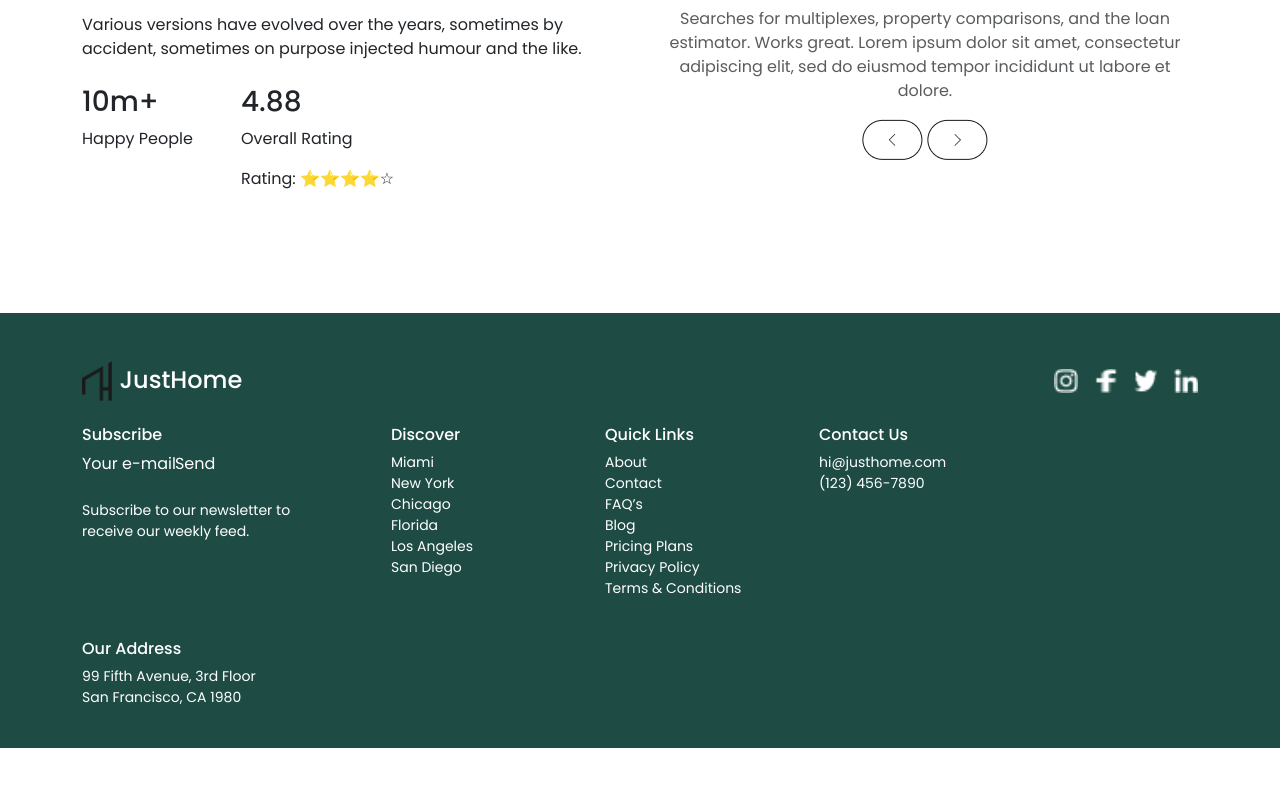
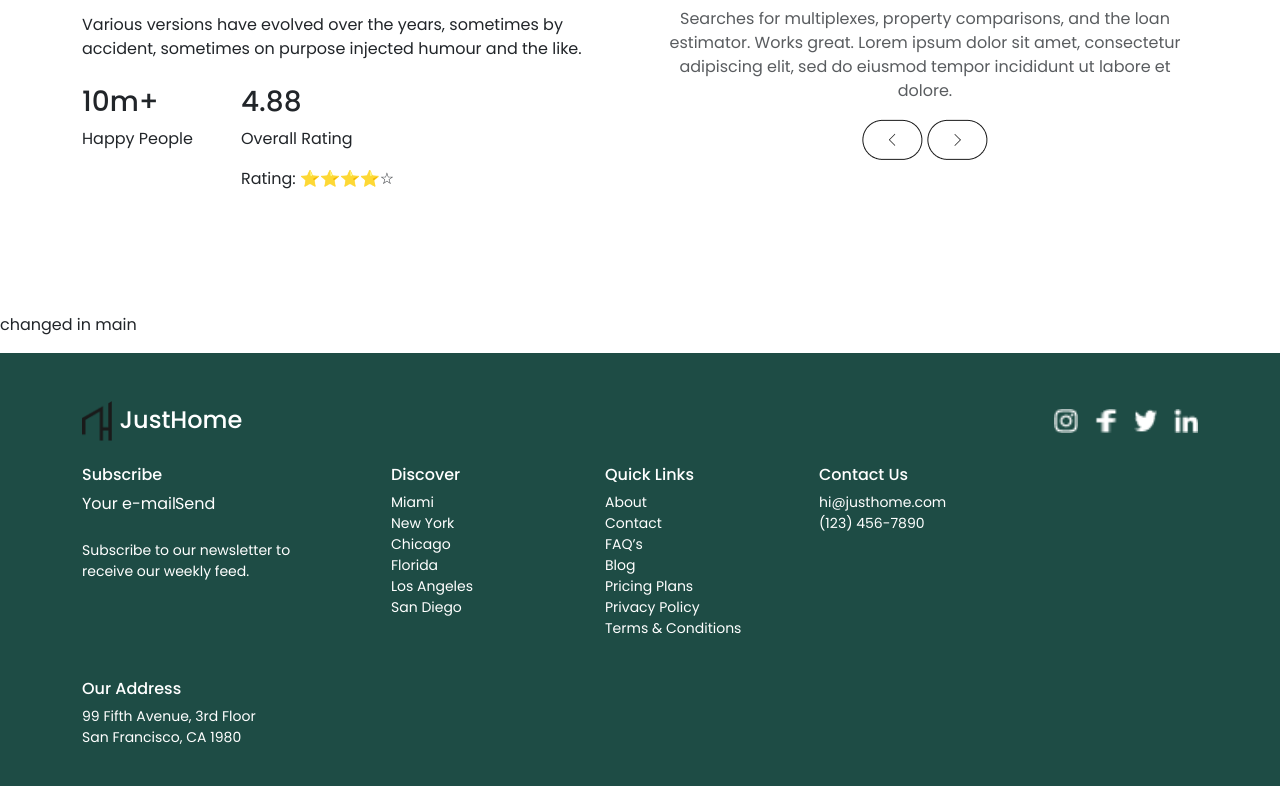
Before and after one commit to saravananvimal0608/Real-Estate-Website, a React (Create React App) app: page / in a window 1280 px wide. Shown: the part 3524-4310 px from the top of the page. Before the commit the page ends 4272 px from the top, so only its background shows below. Built offline with nearby package versions, Linux system fonts and the light colour scheme.

Commit message:
changed in main

```diff
--- a/src/pages/home.js
+++ b/src/pages/home.js
@@ -16,7 +16,7 @@ const Home = () => {
       <Swipper />
       <FindPerfectHome/>
       <Review/>
-
+      <p>changed in main</p>
     </div>
   );
 };
```
